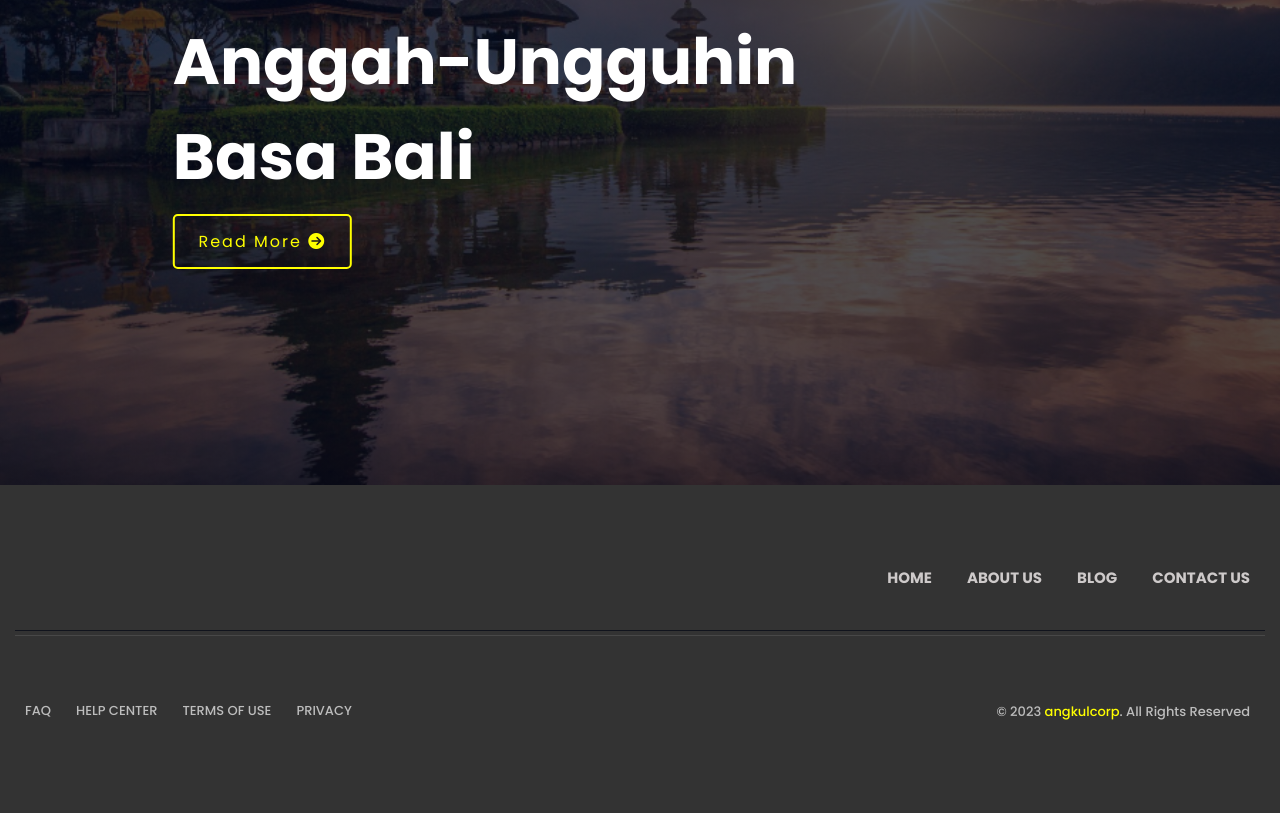
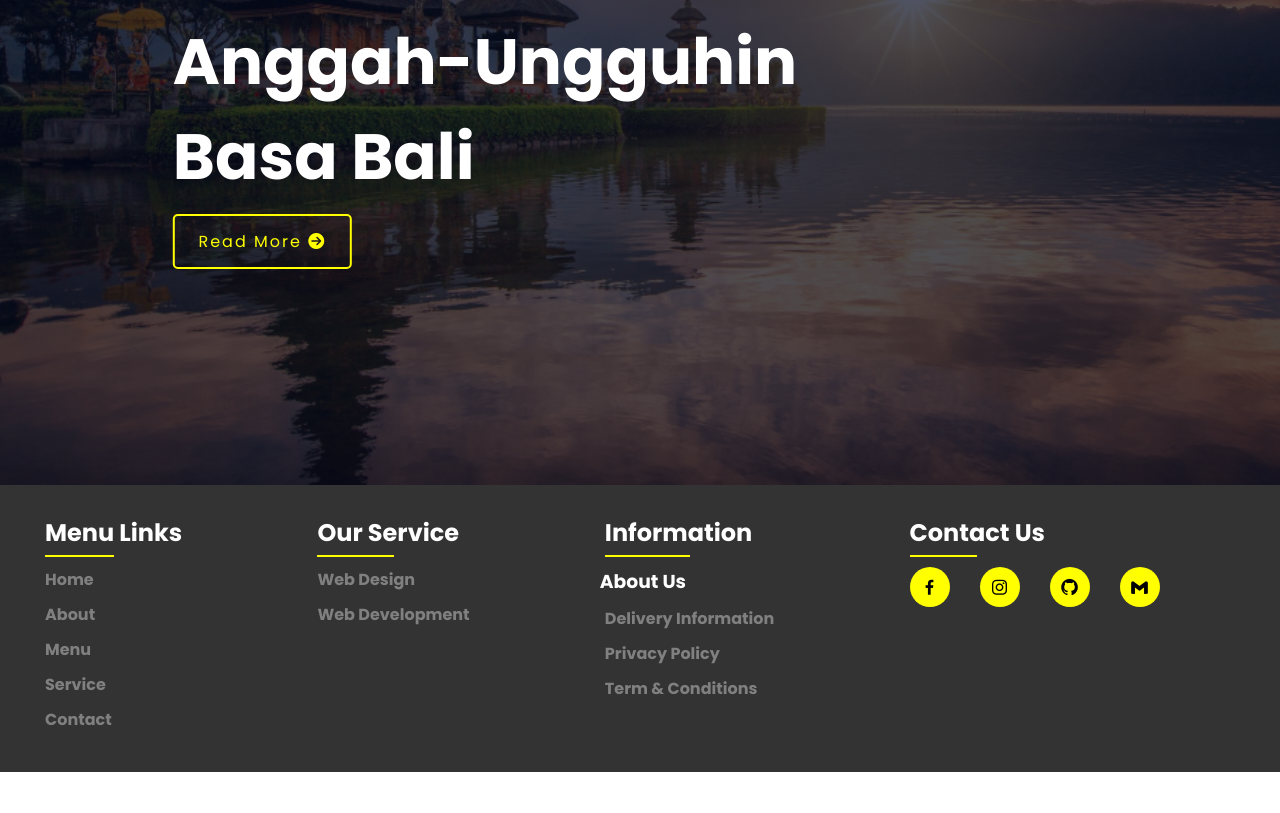
Before and after one commit to YuuXD26/web-basa-bali, a plain HTML site: page index.html in a window 1280 px wide. Shown: the part 315-1128 px from the top of the page. After the commit the page ends 1087 px from the top, so only its background shows below. Drawn offline with nearby package versions, Linux system fonts and the light colour scheme.

Commit message:
Add files via upload

```diff
--- a/index.html
+++ b/index.html
@@ -45,54 +45,80 @@
 
     <!-- footer -->
     <footer class="footer">
-
-        <div class="footer-top">
         <div class="container">
-            <div class="footer-brand-wrapper">
-              <a href="./index.html" class="logo">
-              </a>
-              <ul class="footer-list">
-                <li>
-                  <a href="#home" class="footer-link">Home</a>
-                </li>
-                <li>
-                  <a href="#about" class="footer-link">About Us</a>
-                </li>
-                <li>
-                  <a href="#anime" class="footer-link">Blog</a>
-                </li>
-                <li>
-                  <a href="#contact" class="footer-link">Contact Us</a>
-                </li>
+            <div class="footer-menu">
+                <div class="footer-utama">
+                <ul class="menu-links">
+                    <h2>Menu Links</h2>
+                    <li><a href="#">Home</a></li>
+                    <li><a href="#">About</a></li>
+                    <li><a href="#">Menu</a></li>
+                    <li><a href="#">Service</a></li>
+                    <li><a href="#">Contact</a></li>
                 </ul>
                 </div>
-            <div class="divider"></div>
-            <div class="quicklink-wrapper">
-              <ul class="quicklink-list">
-                <li>
-                  <a href="#" class="quicklink-link">Faq</a>
-                </li>
-                <li>
-                  <a href="#" class="quicklink-link">Help center</a>
-                </li>
-                <li>
-                  <a href="#" class="quicklink-link">Terms of use</a>
-                </li>
-                <li>
-                  <a href="#" class="quicklink-link">Privacy</a>
-                </li>
+                <div class="footer-utama">
+                <ul class="menu-links">
+                    <h2>Our Service</h2>
+                    <li><a href="#">Web Design</a></li>
+                    <li><a href="#">Web Development</a></li>
                 </ul>
-                <div class="footer-bottom">
-                <div class="container">
-                  <p class="copyright">
-                    &copy; 2023 <a href="./index.html">angkulcorp</a>. All Rights Reserved
-                  </p>
                 </div>
+                <div class="footer-utama">
+                <ul class="menu-links">
+                    <h2>Information</h2>
+                    <h3>About Us</h3>
+                    <li><a href="#">Delivery Information</a></li>
+                    <li><a href="#">Privacy Policy</a></li>
+                    <li><a href="#">Term & Conditions</a></li>
+                </ul>
+                </div>
+                <div class="footer-utama">
+                    <h2 class="contact">Contact Us</h2>
+                <ul class="Contact-Us">
+                    <li><a href="#"><i class='bx bxl-facebook' ></i></a></li>
+                    <li><a href="#" onclick="showInstagramPopup()"><i class='bx bxl-instagram'></i></a></li>
+                    <li><a href="#"><i class='bx bxl-github' ></i></a></li>
+                    <li><a href="#"><i class='bx bxl-gmail' ></i></a></li>
+                </ul>
+                </div>
+            </div>
+        </div>
+
+        <div class="popup-overlay" id="instagramPopup">
+            <div class="popup-content">
+                <span class="popup-close" onclick="hideInstagramPopup()">&times;</span>
+                <h2>Instagram</h2>
+                <div class="instagram-grid">
+                    <div class="instagram-siswa">
+                        <a href="https://www.instagram.com/wrld.yukii/"><i class="fab fa-instagram"></i></a>
+                        <p>@wrld.yukii<br>(Bayu)</p>
+                    </div>
+                    <div class="instagram-siswa">
+                        <a href="https://www.instagram.com/hesdnt/"><i class="fab fa-instagram"></i></a>
+                        <p>@hesdnt<br>(Mahesa)</p>
+                    </div>
+                    <div class="instagram-siswa">
+                        <a href="https://www.instagram.com/wrld.yukii/"><i class="fab fa-instagram"></i></a>
+                        <p>Yuu<br>(Programmer)</p>
+                    </div>
+                    <div class="instagram-siswa">
+                        <a href="https://www.instagram.com/wrld.yukii/"><i class="fab fa-instagram"></i></a>
+                        <p>Yuu<br>(Programmer)</p>
+                    </div>
+                    <div class="instagram-siswa">
+                        <a href="https://www.instagram.com/wrld.yukii/"><i class="fab fa-instagram"></i></a>
+                        <p>Yuu<br>(Programmer)</p>
+                    </div>
+                    <div class="instagram-siswa">
+                        <a href="https://www.instagram.com/wrld.yukii/"><i class="fab fa-instagram"></i></a>
+                        <p>Yuu<br>(Programmer)</p>
                     </div>
                 </div>
             </div>
         </div>
     </footer>
+
     <script src="script.js"></script>
 </body>
 </html>
--- a/script.js
+++ b/script.js
@@ -5,3 +5,11 @@ var navLinks = document.getElementById("nav-items");
         function hideMenu(){
             navLinks.style.right = "-300px";
         }
+
+        function showInstagramPopup() {
+            document.getElementById("instagramPopup").style.display = "block";
+        }
+
+        function hideInstagramPopup() {
+            document.getElementById("instagramPopup").style.display = "none";
+        }
--- a/style.css
+++ b/style.css
@@ -83,17 +83,39 @@ nav h2{
     color: #fff;
 }
 
-.nav-items ul li::after{
-    content: "";
-    width: 0%;
-    height: 2px;
-    background: #fff;
-    display: block;
-    margin: auto;
+.nav-items li:after,
+.nav-items li:before {
+  content: "";
+  position: absolute;
+  width: 0%;
+  display: block;
+  height: 1px;
+  transition: all 0.3s ease;
+  margin-top: 2px;
+  transition: all 300ms ease-in;
 }
 
-.nav-items ul li:hover::after{
-    width: 100%;
+.nav-items li:after {
+  bottom: 25%;
+  left: 0;
+}
+
+.nav-items li:before {
+  top: 25%;
+  right: 0;
+}
+
+.nav-items li:hover::after {
+  width: 100%;
+  height: 1px;
+  bottom: 25%;
+  background-color: #fff;
+}
+.nav-items li:hover::before {
+  width: 100%;
+  height: 1px;
+  top: 25%;
+  background-color: #fff;
 }
 
 .text-box{
@@ -244,106 +266,170 @@ nav .nav-items .bx-arrow-back{
 }
 
 /* footer */
-/* url("../images/footer-bg.jpg") no-repeat */
-.footer-top{
-    background-color: hsl(0, 0%, 20%);
-    background-size: cover;
-    background-position: center;
-    padding-block: 80px 50px;
+
+.footer {
+    background-color: #333;
+    color: #fff;
+    padding: 30px 0;
+    padding-left: 30px;
+    padding-right: 20px;
 }
 
-.footer-brand-wrapper .logo{
-    width: max-content;
-    margin-inline: auto;
-    margin-bottom: 60px;
+.container {
+    max-width: 1200px;
+    margin: 0 auto;
+    display: flex;
+    justify-content: space-between;
 }
 
-.footer-list {
+.footer-menu {
     display: flex;
-    flex-wrap: wrap;
-    justify-content: flex-end;
-    align-items: center;
-    gap: 5px;
+    justify-content: space-between;
+    width: 100%;
 }
 
-.quicklink-list{
-    display: flex;
-    flex-wrap: wrap;
+.footer-utama {
+    list-style: none;
+    padding: 0;
+}
+
+.footer-utama li {
+    margin: 10px 0;
+}
+
+.footer-utama a {
+    text-decoration: none;
+    color: #fff;
+    font-weight: bold;
+    display: block;
+}
+
+.footer-utama:last-child {
+    text-align: right;
+}
+
+.footer-utama:last-child a {
+    margin-right: 20px;
+    font-size: 18px;
+}
+
+
+.footer-utama h2::after,
+.Contact-Us h2::after {
+    content: "";
+    display: block;
+    width: 50%;
+    height: 2px;
+    background-color: yellow;
+    margin-top: 5px;
+}
+
+.footer-utama h3 {
+    text-indent: -5px;
+    padding-top: 10px;
+}
+
+.footer-utama li a{
+    color: gray;
+}
+
+
+.Contact-Us {
+  display: flex;
+  align-items: center;
+  list-style: none;
+  padding: 0;
+  margin: 0;
+}
+
+.contact {
+    margin-right: 200px;
+}
+
+.Contact-Us li {
+  margin-right: 10px;
+}
+
+.Contact-Us li:last-child {
+  margin-right: 0;
+}
+
+.Contact-Us a {
+  display: flex;
+  align-items: center;
+  justify-content: center;
+  width: 40px;
+  height: 40px;
+  background-color: yellow;
+  border-radius: 50%;
+  text-decoration: none;
+  transition: background-color 0.3s, color 0.3s;
+}
+
+.Contact-Us a i {
+  color: black;
+  font-size: 20px;
+}
+
+.Contact-Us a:hover {
+  background-color: white;
+  color: black;
+}
+
+.popup-overlay {
+    display: none;
+    position: fixed;
+    top: 0;
+    left: 0;
+    width: 100%;
+    height: 100%;
+    background: rgba(0, 0, 0, 0.7);
+    z-index: 2;
     justify-content: center;
     align-items: center;
-    gap: 5px;
+    overflow: auto;
 }
 
-.footer-link{
-    color: hsl(0, 3%, 80%);
-    font-size: 15px;
-    font-weight: 700;
-    text-transform: uppercase;
-    padding: 5px 15px;
-    transition: 0.15s ease;
+.popup-content {
+    transform: translateY(90%);
+    width: 50%;
+    max-width: 400px;
+    background: #fff;
+    padding: 20px;
+    border-radius: 5px;
+    box-shadow: 0 2px 10px rgba(0, 0, 0, 0.2);
+    position: relative;
+    margin: auto;
+    text-align: center;
 }
 
-:is(.footer-link, .quicklink-link, .social-link):is(:hover, :focus) { color: var(--second-color); }
-
-.divider{
-    height: 4px;
-    margin-block: 40px;
-    border-top: 1px solid hsl(225, 25%, 9%);
-    border-bottom: 1px solid hsla(0, 0%, 100%, 0.1);
+.popup-close {
+    color: black;
+    position: absolute;
+    top: 10px;
+    left: 10px;
+    cursor: pointer;
 }
 
-.quicklink-list{ margin-bottom: 20px; }
-
-.quicklink-link{
-    color: hsl(0, 0%, 74%);
-    font-size: 13px;
-    font-weight: 500;
-    text-transform: uppercase;
-    padding: 2px 10px;
-    transition: 0.15s ease;
+.instagram-grid {
+    display: grid;
+    grid-template-columns: repeat(3, 1fr);
+    gap: 10px;
 }
 
-.social-list{ column-gap: 10px; }
-
-.social-link{
-    background: hsl(225, 25%, 9%);
-    color: hsl(0, 0%, 74%);
-    font-size: 14px;
-    width: 35px;
-    height: 35px;
-    display: grid;
-    place-items: center;
-    border-radius: 50%;
-    box-shadow: inset 0 4px 8px hsla(0, 0%, 0%, 0.25);
-    transition: 0.15s ease;
+.instagram-grid .fa-instagram {
+    width: 50px;
+    height: 50px;
+    margin-left: 40px;
+    color: black;
+    background: yellow;
+    display: flex;
+    justify-content: center;
+    align-items: center;
+    font-size: 24px;
+    cursor: pointer;
 }
 
-.footer-bottom{ padding-block: 25px; }
-
-.copyright{
-    color: hsl(0, 0%, 74%);
-    font-size: 13px;
-    font-weight: 500;
-    line-height: 1.7;
-    text-align: center;
-    margin-bottom: 15px;
+.instagram-siswa p{
+    color: black;
 }
-
-.copyright > a{
-    display: inline-block;
-    color: var(--second-color);
-}
-
-.footer-bottom-img{
-    max-width: max-content;
-    width: 100%;
-    margin-inline: auto;
-}
-
-.container{ padding-inline: 15px; }
-
-.quicklink-wrapper{
-    display: flex;
-    justify-content: space-between;
-    align-items: center;
-}
```
Lines whose indentation alone changed are shown as unchanged.
